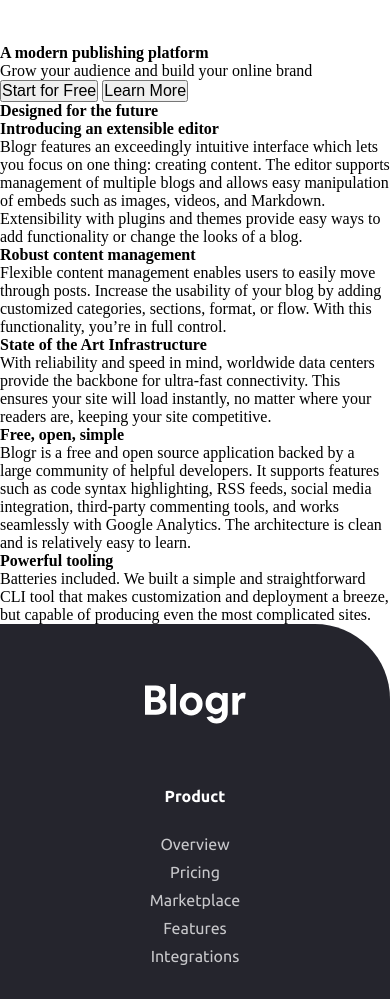
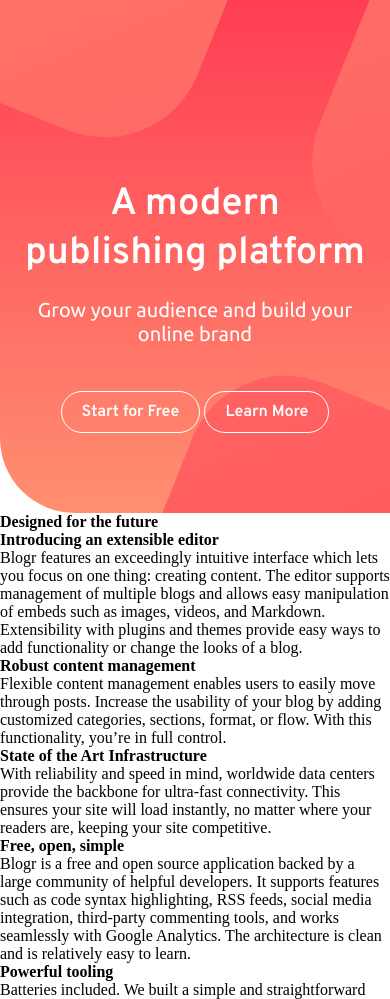
Before and after one commit to Rizqyfm/blogr, a plain HTML site: page index.html in a window 390 px wide. Shown: the top 999 px of the page. Drawn offline with Linux system fonts and the light colour scheme.

Commit message:
Phone view #first-div

```diff
--- a/css/style.css
+++ b/css/style.css
@@ -13,6 +13,57 @@ html, body {
 }
 
 /* Phone first */
+.first-div {
+    padding: 80px 0;
+    background-image: url("bg-pattern-intro.svg");
+    background-image: url("bg-pattern-intro.svg"), linear-gradient(hsl(353, 100%, 62%), hsl(13, 100%, 72%));
+    background-repeat: no-repeat;
+    background-attachment: fixed;
+    background-position: center;
+    border-bottom-left-radius: 75px;
+}
+/* Navbar */
+.navbar {
+    display: none;
+}
+/* Content */
+.title, .description {
+    text-align: center;
+    color: white;
+    padding: 10px 15px;
+}
+.title {
+    font-family: 'Overpass', sans-serif;
+    font-size: 38px;
+    padding-top: 100px;
+}
+.description {
+    font-family: 'Ubuntu', sans-serif;
+    font-size: 20px;
+    padding-bottom: 45px;
+}
+
+/* Button */
+.buttons {
+    text-align: center;
+}
+.button {
+    background-color: transparent;
+    background-repeat: no-repeat;
+    border-radius: 50px;
+    padding: 10px 20px;
+    outline: none;
+    color: white;
+    border: 1.5px solid white;
+    font-family: 'Overpass', sans-serif;
+    font-weight: bolder;
+    cursor: pointer;
+}
+.button:hover {
+    color: hsl(353, 100%, 62%);
+    background-color: white;
+}
+
 /* Footer */
 footer {
     background-color: hsl(240, 10%, 16%);
@@ -43,6 +94,9 @@ footer {
 .details {
     color: hsl(240, 2%, 79%);
 }
+.details li:hover {
+    text-decoration: underline;
+}
 .over, .price, .market, .features, .integ, .about, .team, .blog, .career, .contact, .news, .linked {
     padding-bottom: 10px;
 }
--- a/index.html
+++ b/index.html
@@ -16,8 +16,10 @@
 </head>
 
 <body>
+    <main>
   <div class="container">
-  <!-- Navbar -->
+    <div class="first-div">
+      <div class="navbar">
         <img src="images/logo.svg" alt="Blogr" class="homelogo">
         <!-- Product
 
@@ -42,14 +44,14 @@
 
           Login
           Sign Up -->
-
-  <!-- Main -->
-  <main>
+      </div>
       <h1 class="title">A modern publishing platform</h1>
       <p class="description">Grow your audience and build your online brand </p>
-
-    <button type="button" class="CTA-signup">Start for Free</button>
-    <button type="button" class="CTA-learn">Learn More</button>
+      <div class="buttons">
+        <button type="button" class="button CTA-signup">Start for Free</button>
+        <button type="button" class="button CTA-learn">Learn More</button>
+      </div>
+    </div>
 
     <h2 class="tagline">Designed for the future</h2>
 
```
Also changed, not shown: css/bg-pattern-circles.svg (added), css/bg-pattern-intro.svg (added). Lines whose indentation alone changed are shown as unchanged.
